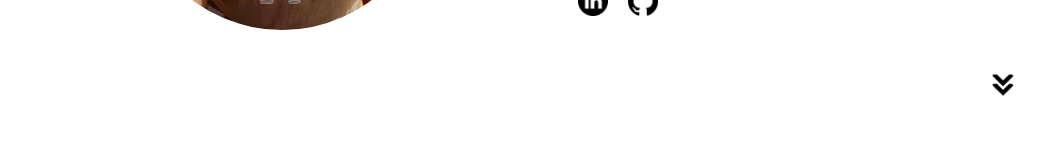
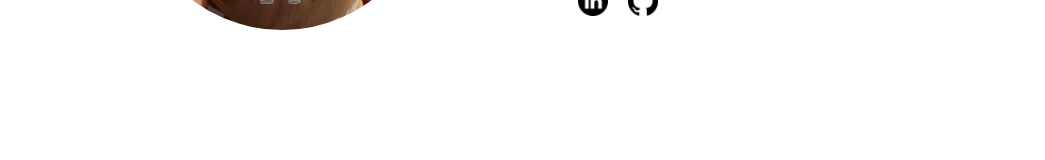
Before and after one commit to iamransh/Portfolio-Website, a Next.js app: page / in a window 1280 px wide. Shown: the part 528-688 px from the top of the page, without its empty margins (162-1207 px from the left). Built offline with nearby package versions, Linux system fonts and the light colour scheme.

Commit message:
arrow removed

```diff
--- a/src/components/HeroSection.js
+++ b/src/components/HeroSection.js
@@ -110,7 +110,7 @@ export default function HeroSection() {
         w="30px"
         h="30px"
         cursor="pointer"
-        display={display}
+        display={["none", "none", { display }]}
         onClick={handelClick}
       />
     </Flex>
```
